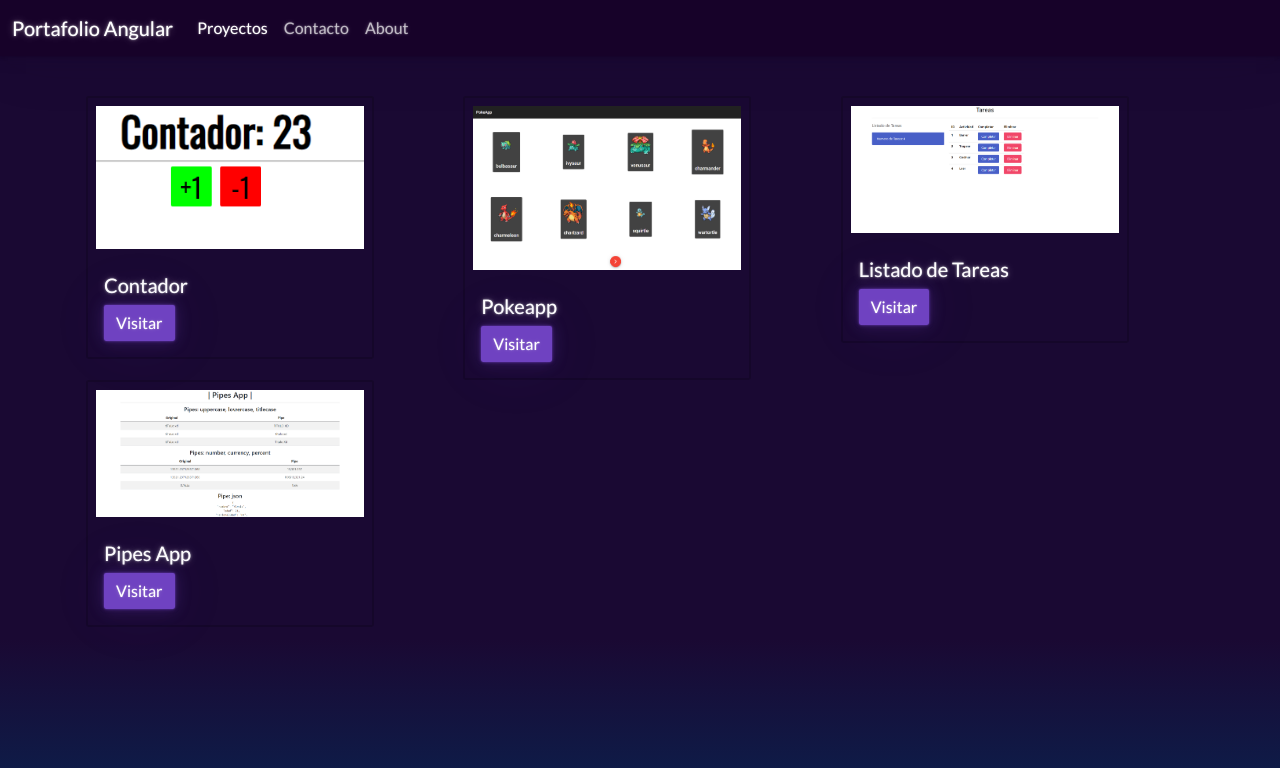
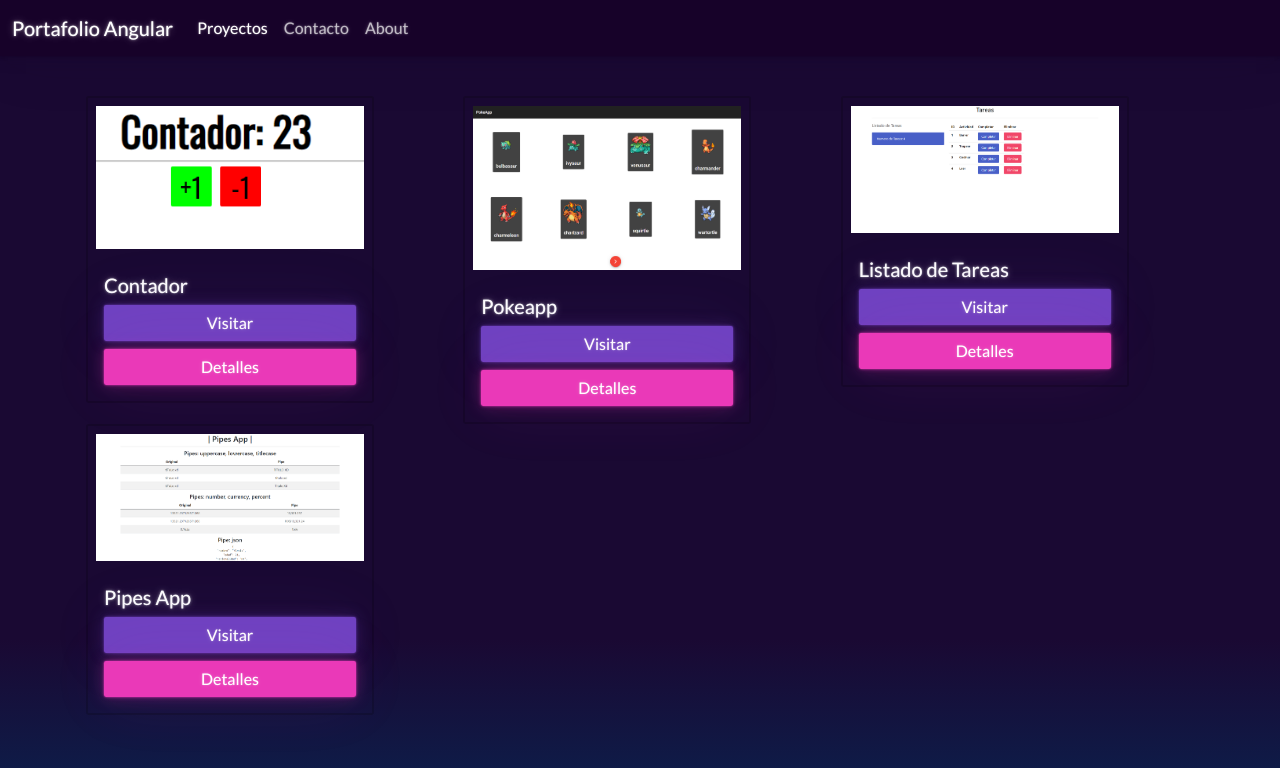
Before and after one commit to ClaudiaQuezadaRiquelme/yirsis-08-portafolio, an Angular app: page /proyectos in a window 1280 px wide. Shown: the top 768 px of the page. Built offline with nearby package versions, Linux system fonts and the light colour scheme.

Commit message:
button cards styles

```diff
--- a/src/app/proyectos/proyectos.component.html
+++ b/src/app/proyectos/proyectos.component.html
@@ -4,7 +4,12 @@
             <img [src]="proyecto.img" class="card-img-top p-2" alt="proyecto.nombre">
             <div class="card-body">
                 <h5 class="card-title">{{proyecto.nombre}}</h5>
-                <a target="_blank" [href]="proyecto.url" class="btn btn-primary">Visitar</a>
+                <div class="mt-2">
+                    <a target="_blank" [href]="proyecto.url" class="btn btn-primary w-100">Visitar</a>
+                </div>
+                <div class="mt-2">
+                    <a target="_blank" [href]="proyecto.url" class="btn btn-secondary w-100">Detalles</a>
+                </div>
             </div>
         </div>
     </div>
```
